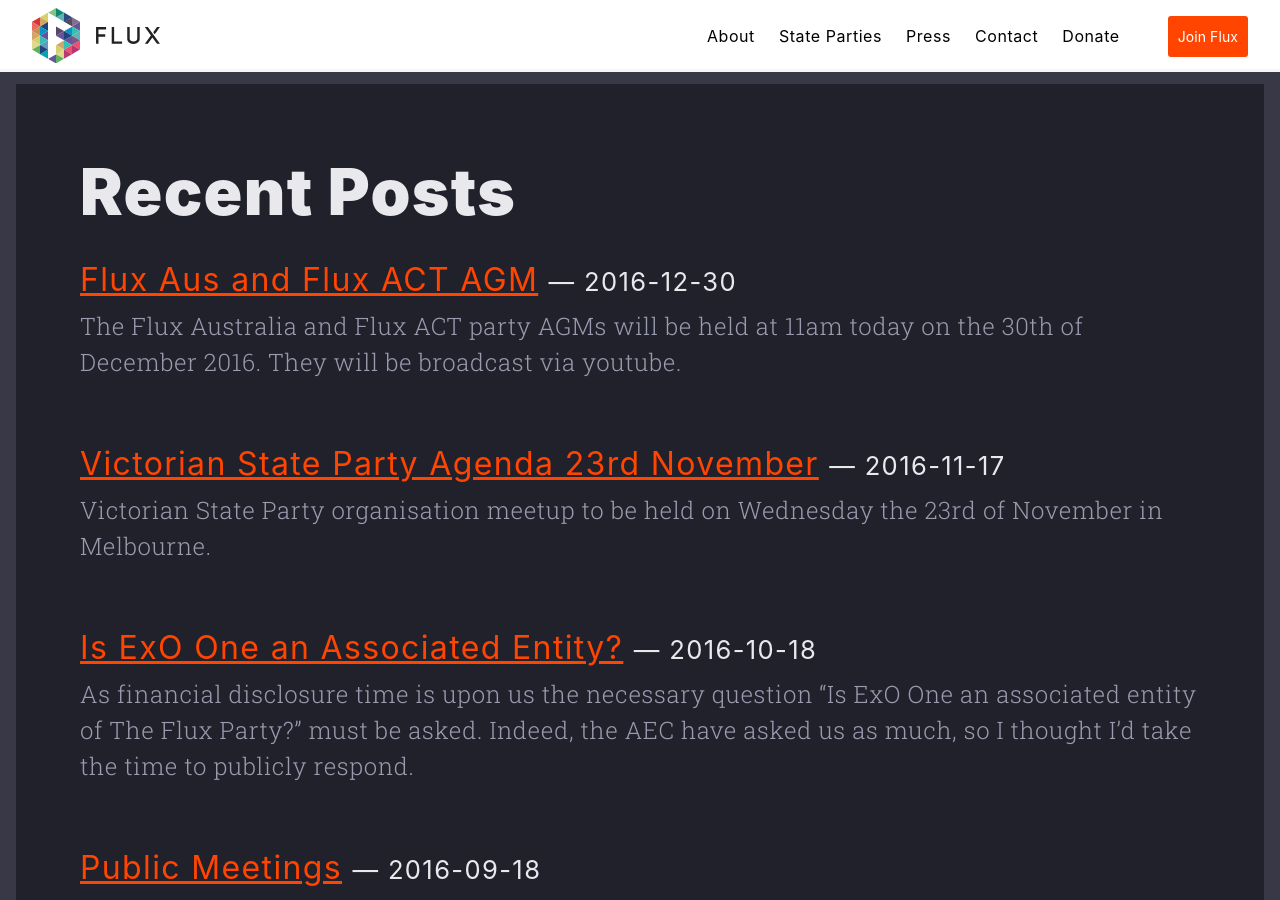
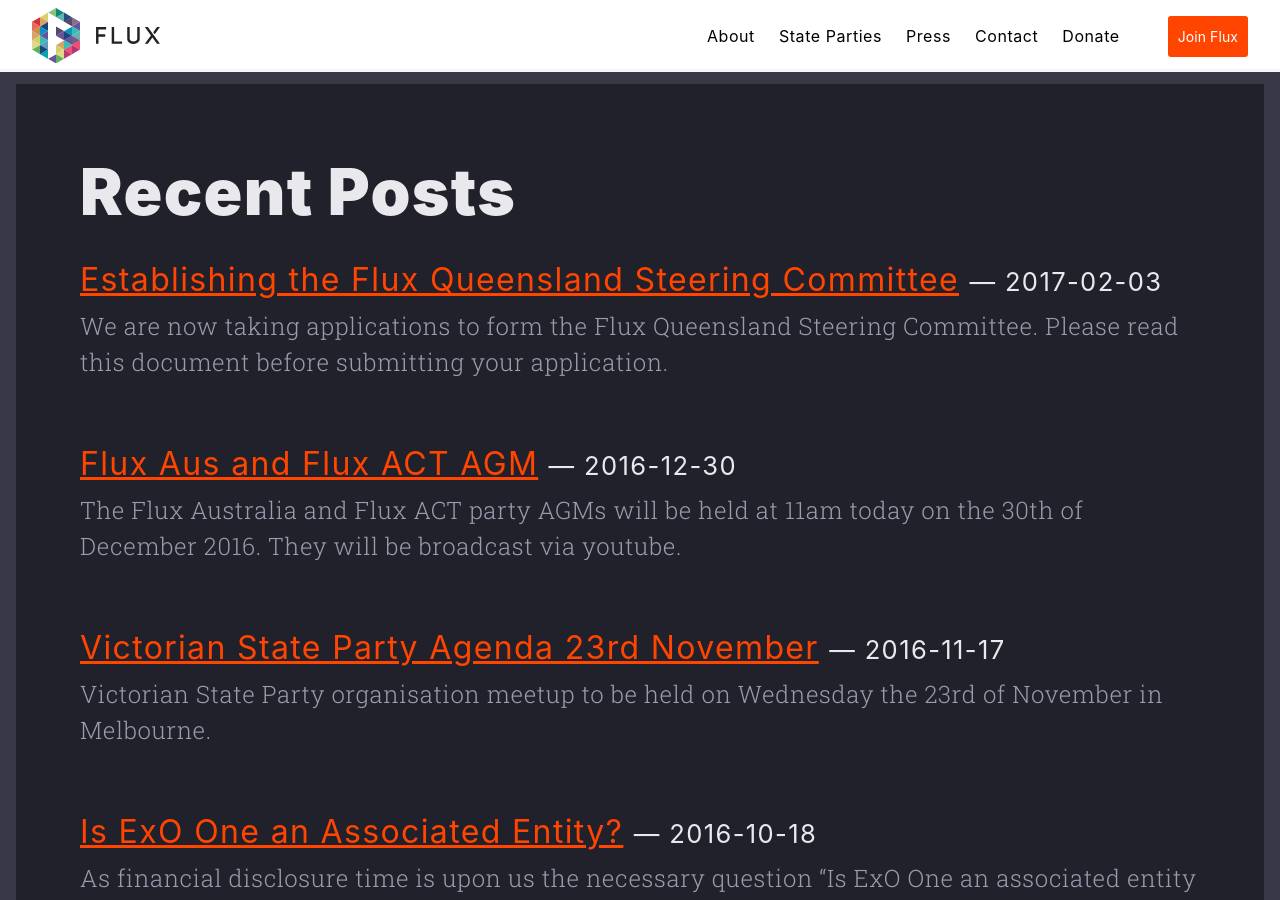
Before and after one commit to voteflux/flux-website-v2, a Jekyll site: the page built from index.html, in a window 1280 px wide and 900 px high, scrolled down 1590 px. Built offline with Jekyll 4.4.1, drawn with Linux system fonts in a browser that asks for light colours; some of the changed lines change nothing that is shown.

Commit message:
Publish qld steerco post

```diff
--- a/_drafts/2017-02-03-Establishing-the-Flux-Queensland-Steering-Committee.md
+++ b/_posts/2017-02-03-establishing-qld-steerco.md
@@ -1,9 +1,8 @@
 ---
-layout: about
 title: Establishing the Flux Queensland Steering Committee
 date: 2017-02-03
+layout: about
 author: Nathan Spataro
-permalink: /2017/02/03/establishing-qld-steerco/
 ---
 
 We are now taking applications to form the Flux Queensland Steering Committee. Please read this document before submitting your application.
@@ -22,7 +21,7 @@
 
 The Party's Secretary is the Party’s formal liaison with the Electoral Commission of Queensland (ECQ). Flux QLD’s Party Secretary will be the Chairperson of Steering Committee meetings, maintain a Party action register, and play a key role in the overall day to day running of the Party. Applicants for this position on the Steering Committee should ideally have organisational management experience, and are expected to take a senior role amongst the Party’s leadership team. The ECQ defines the role of the Secretary as follows:
 
-  * _Party secretaries are responsible for the party’s administration and external correspondence. An application to include a party in the register must be made by the secretary. An application to change the party’s registered officer must also be made by the secretary. Secretaries may also notify the commission of an agent’s appointment. The commission may ask for documentary evidence of a secretary being appointed in accordance within the party’s constitution._
+* _Party secretaries are responsible for the party’s administration and external correspondence. An application to include a party in the register must be made by the secretary. An application to change the party’s registered officer must also be made by the secretary. Secretaries may also notify the commission of an agent’s appointment. The commission may ask for documentary evidence of a secretary being appointed in accordance within the party’s constitution._
 
 ## __Registered Officer__
 
@@ -63,4 +62,4 @@
 
 Applicants for this position should be highly personable and charismatic, and during the election campaign be prepared to speak to many members daily.
 
-Please use **[this application form](Flux Queensland Steering Committee)** to Apply for a position on the Flux Queensland Steering Committee.
+Please use **[this application form](https://voteflux.org)** to Apply for a position on the Flux Queensland Steering Committee.
```
